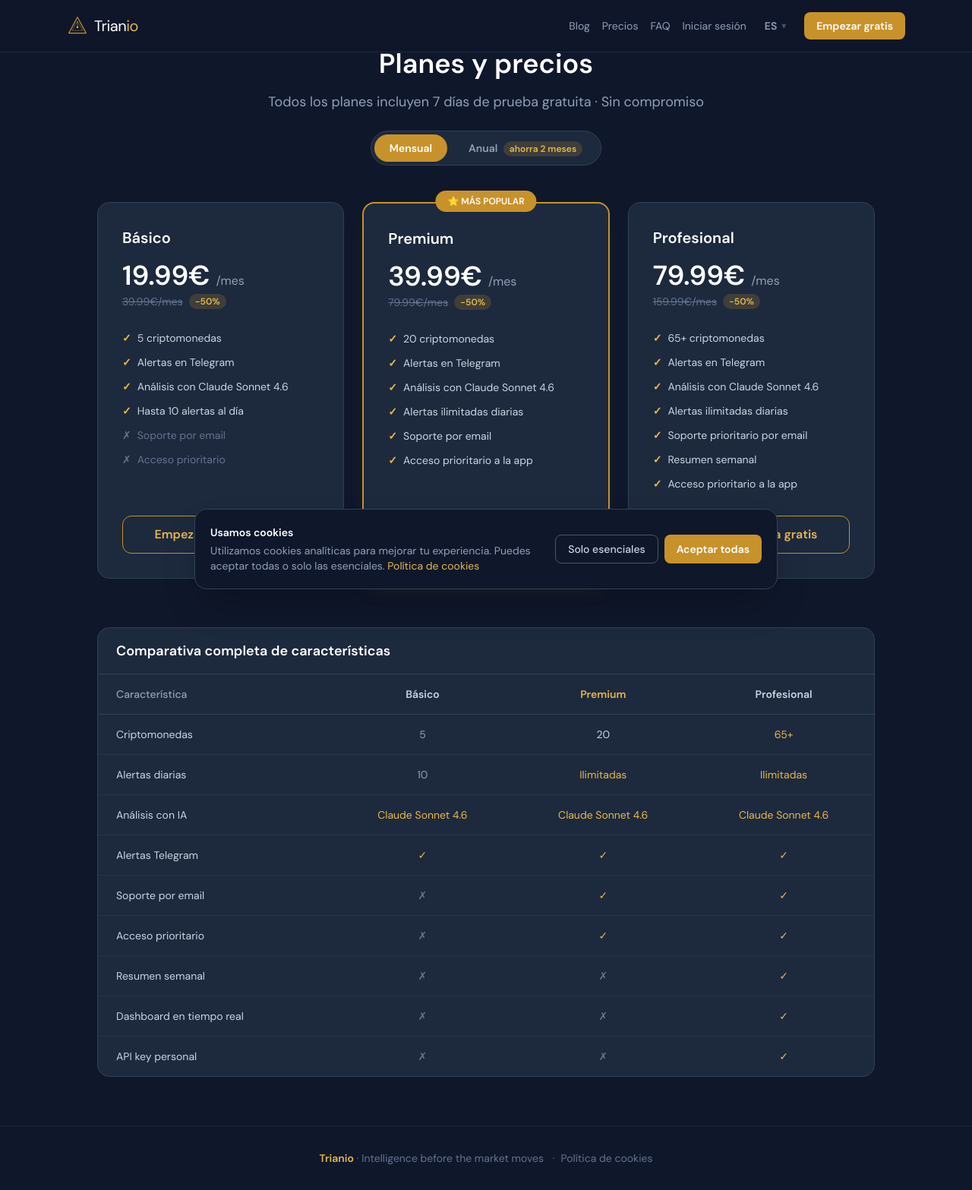
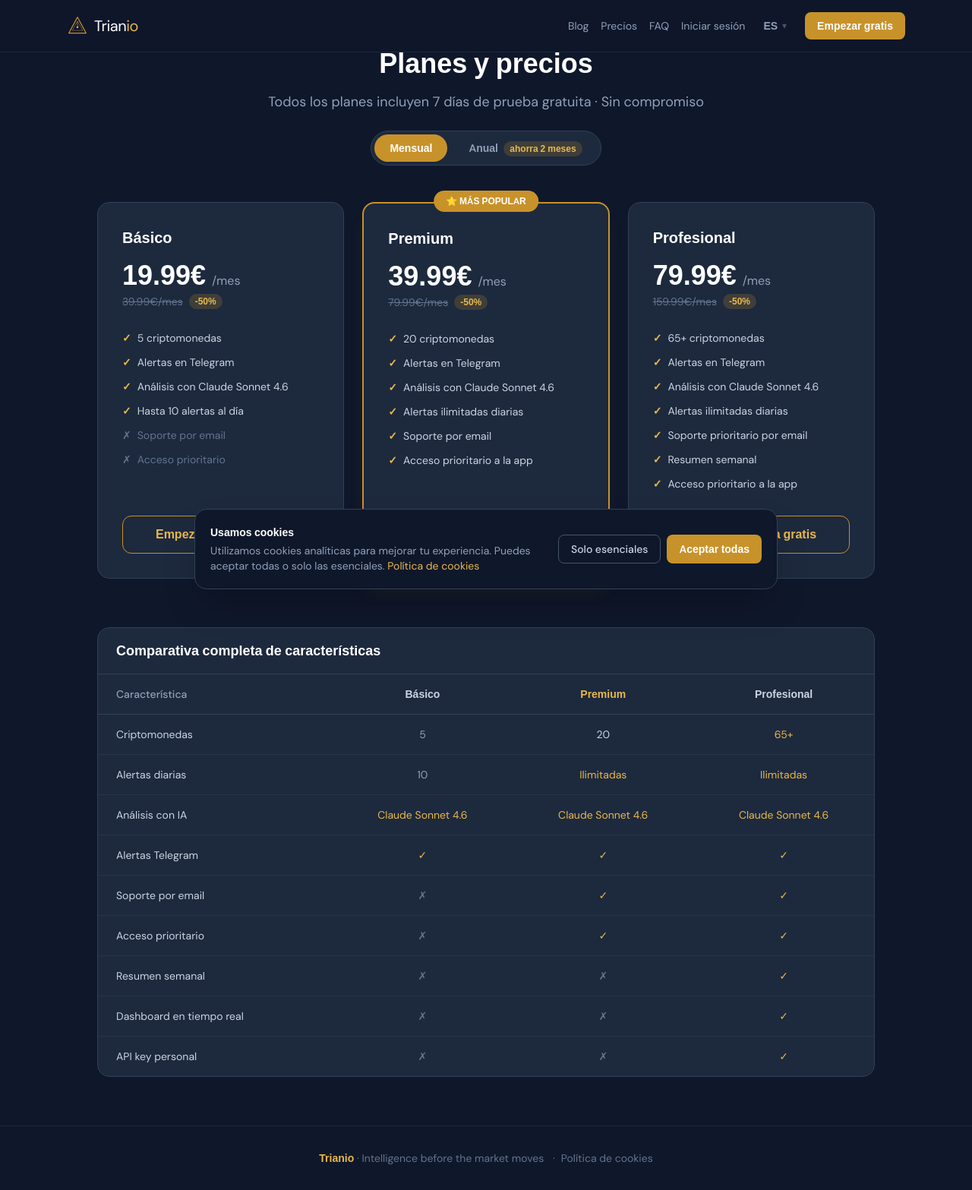
Before and after one commit to ortego88/geo-newsletter, a Flask app: page /pricing in a window 1280 px wide. Shown: the whole page at 76% size. Run offline with Flask 3, Linux system fonts and the light colour scheme; parts of the project's set-up code (start-up, migrations or seed data) failed here and were passed over; some libraries are stand-ins or nearby versions.

Commit message:
Self-host fonts, defer nav/i18n scripts, add static file caching
- Fonts: DM Sans + DM Serif Display downloaded locally (61KB woff2)
  No more external Google Fonts request on critical path
- nav.js + i18n.js: added defer (removes 320ms TBT penalty)
- Static files: 7-day cache headers (fonts/CSS won't re-download)
- Expected: FCP ~1s, LCP ~2.5s, TBT ~50ms, Score 85+

Co-Authored-By: Claude Opus 4.6 <noreply@anthropic.com>

```diff
--- /dev/null
+++ b/static/css/fonts.css
@@ -0,0 +1,26 @@
+@font-face {
+  font-family: 'DM Sans';
+  font-style: normal;
+  font-weight: 300 600;
+  font-display: swap;
+  src: url('/static/fonts/dm-sans-400.woff2') format('woff2');
+  unicode-range: U+0000-00FF, U+0131, U+0152-0153, U+02BB-02BC, U+02C6, U+02DA, U+02DC, U+0304, U+0308, U+0329, U+2000-206F, U+20AC, U+2122, U+2191, U+2193, U+2212, U+2215, U+FEFF, U+FFFD;
+}
+
+@font-face {
+  font-family: 'DM Sans';
+  font-style: normal;
+  font-weight: 600;
+  font-display: swap;
+  src: url('/static/fonts/dm-sans-600.woff2') format('woff2');
+  unicode-range: U+0000-00FF, U+0131, U+0152-0153, U+02BB-02BC, U+02C6, U+02DA, U+02DC, U+0304, U+0308, U+0329, U+2000-206F, U+20AC, U+2122, U+2191, U+2193, U+2212, U+2215, U+FEFF, U+FFFD;
+}
+
+@font-face {
+  font-family: 'DM Serif Display';
+  font-style: normal;
+  font-weight: 400;
+  font-display: swap;
+  src: url('/static/fonts/dm-serif-display-400.woff2') format('woff2');
+  unicode-range: U+0000-00FF, U+0131, U+0152-0153, U+02BB-02BC, U+02C6, U+02DA, U+02DC, U+0304, U+0308, U+0329, U+2000-206F, U+20AC, U+2122, U+2191, U+2193, U+2212, U+2215, U+FEFF, U+FFFD;
+}
--- a/templates/partials/brand_head.html
+++ b/templates/partials/brand_head.html
@@ -1,11 +1,9 @@
-<!-- Trianio Brand: Favicon + Fonts (optimized) + Compiled Tailwind -->
+<!-- Trianio Brand: Favicon + Self-hosted Fonts + Compiled Tailwind -->
 <link rel="icon" type="image/svg+xml" href="/static/favicon.svg">
-<!-- Fonts: preload primary, swap to avoid render block -->
-<link rel="preconnect" href="https://fonts.googleapis.com" crossorigin>
-<link rel="preconnect" href="https://fonts.gstatic.com" crossorigin>
-<link rel="preload" as="style" href="https://fonts.googleapis.com/css2?family=DM+Sans:wght@300;400;500;600&display=swap">
-<link href="https://fonts.googleapis.com/css2?family=DM+Serif+Display:ital@0;1&family=DM+Mono:wght@400&family=DM+Sans:wght@300;400;500;600&display=swap" rel="stylesheet" media="print" onload="this.media='all'">
-<noscript><link href="https://fonts.googleapis.com/css2?family=DM+Serif+Display:ital@0;1&family=DM+Mono:wght@400&family=DM+Sans:wght@300;400;500;600&display=swap" rel="stylesheet"></noscript>
+<!-- Preload critical fonts (self-hosted, no external DNS lookup) -->
+<link rel="preload" href="/static/fonts/dm-sans-400.woff2" as="font" type="font/woff2" crossorigin>
+<link rel="preload" href="/static/fonts/dm-serif-display-400.woff2" as="font" type="font/woff2" crossorigin>
+<link rel="stylesheet" href="/static/css/fonts.css">
 <!-- Compiled Tailwind (static, no runtime JS) -->
 <link rel="stylesheet" href="/static/css/tailwind.min.css">
 <!-- Consent Mode v2 (inline, minimal) -->
--- a/templates/partials/nav.html
+++ b/templates/partials/nav.html
@@ -2,8 +2,8 @@
 <noscript><iframe src="https://www.googletagmanager.com/ns.html?id=GTM-P5XZX4DR"
 height="0" width="0" style="display:none;visibility:hidden"></iframe></noscript>
 <!-- NAV -->
-<script src="/static/js/nav.js"></script>
-<script src="/static/js/i18n.js"></script>
+<script src="/static/js/nav.js" defer></script>
+<script src="/static/js/i18n.js" defer></script>
 <nav class="fixed top-0 inset-x-0 z-50 bg-slate-900/80 backdrop-blur border-b border-slate-800">
   <div class="max-w-6xl mx-auto px-4 md:px-6 py-4 flex items-center justify-between">
     {% include 'partials/logo.html' %}
--- a/web/app.py
+++ b/web/app.py
@@ -135,6 +135,7 @@ def _to_madrid_str(dt_str) -> str:
 def create_app():
     app = Flask(__name__, template_folder="../templates", static_folder="../static")
     app.secret_key = os.getenv("SECRET_KEY", "dev-secret-key-change-in-production")
+    app.config["SEND_FILE_MAX_AGE_DEFAULT"] = 604800  # 7 days cache for static files
     app.config["GTM_ID"] = os.getenv("GTM_ID", "")
     app.config["GA4_ID"] = os.getenv("GA4_ID", "")
     app.config["SESSION_COOKIE_SECURE"] = True
```
Also changed, not shown: static/fonts/dm-sans-400.woff2 (added), static/fonts/dm-sans-600.woff2 (added), static/fonts/dm-serif-display-400.woff2 (added).
